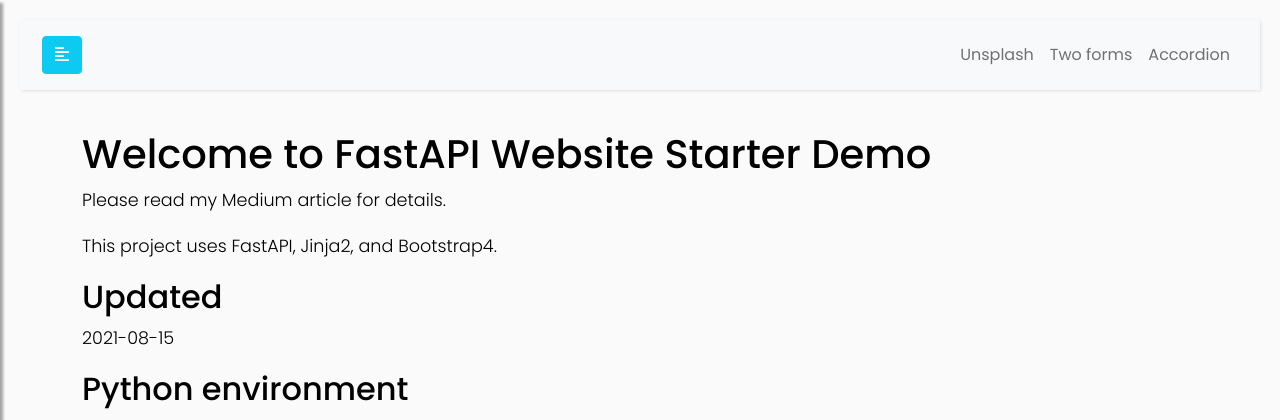
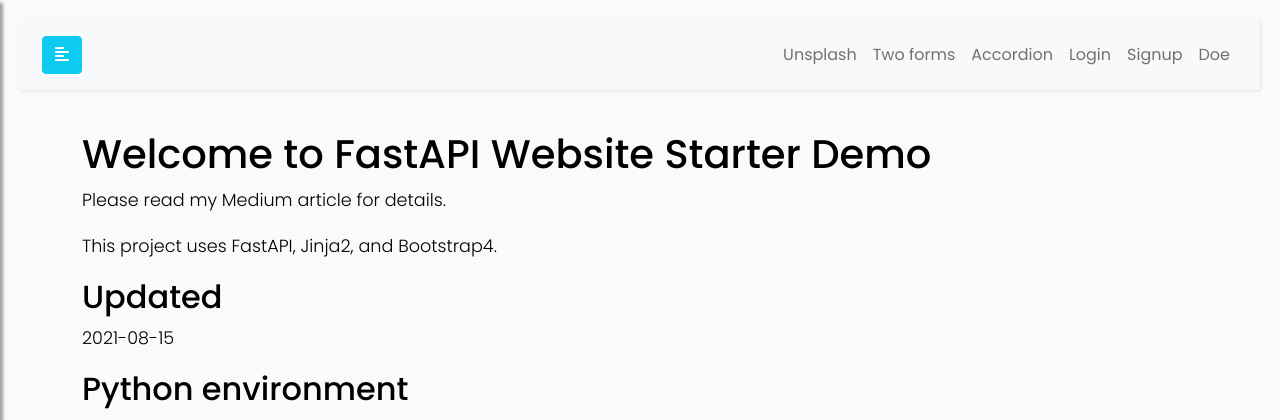
Before and after one commit to ro-anderson/fe-online-book-exchange, a FastAPI app: page / in a window 1280 px wide. Shown: the top 420 px of the page. Run offline with FastAPI, Linux system fonts and the light colour scheme; some libraries are stand-ins or nearby versions.

Commit message:
(#1) Create nav-item for each new route

```diff
--- a/templates/include/topnav.html
+++ b/templates/include/topnav.html
@@ -18,6 +18,15 @@
                 <li class="nav-item {{'active' if active_page == 'accordion' }}">
                     <a class="nav-link" href="/accordion">Accordion</a>
                 </li>
+                <li class="nav-item {{'active' if active_page == 'login' }}">
+                    <a class="nav-link" href="/login">Login</a>
+                </li>
+                <li class="nav-item {{'active' if active_page == 'signup' }}">
+                    <a class="nav-link" href="/signup">Signup</a>
+                </li>
+                <li class="nav-item {{'active' if active_page == 'donate' }}">
+                    <a class="nav-link" href="/donate">Doe</a>
+                </li>
             </ul>
         </div>
     </div>
```
